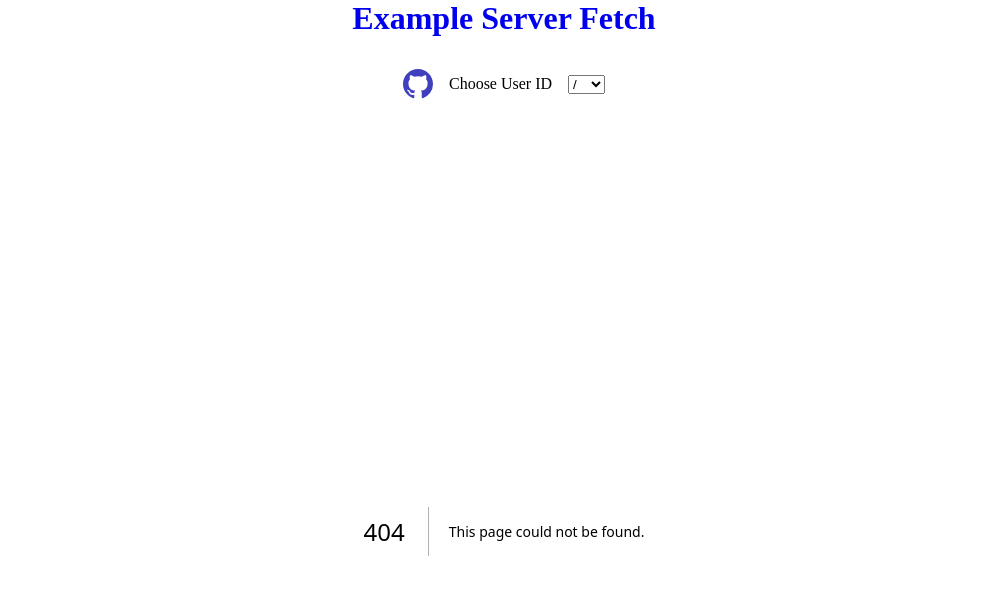
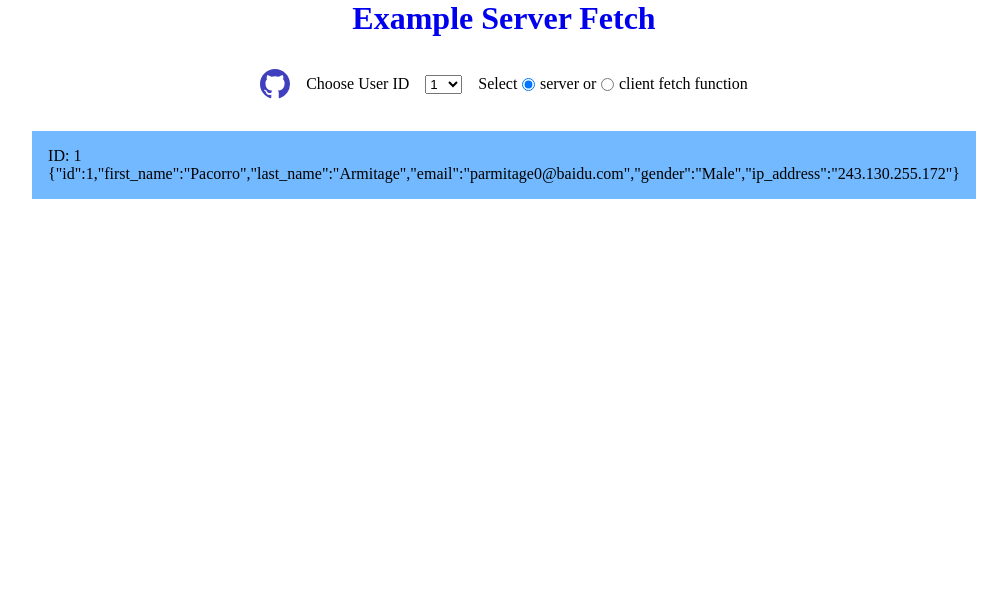
Before and after one commit to denisso/next13-app-exp, a Next.js app: page /client/1 in a window 1280 px wide. Before the commit this address had no page. Shown: the top 594 px of the page, without its empty margins (136-1143 px from the left). Built offline with nearby package versions, Linux system fonts and the light colour scheme; data requests are answered from the project's data file.

Commit message:
case updated
add option for choose between client and server "fetch" functions

```diff
--- /dev/null
+++ b/app/client/[id]/page.tsx
@@ -0,0 +1,13 @@
+"use client";
+import React from "react";
+import { ClientComponent } from "@/components/ClientComponent";
+import { fetchData } from "@/lib/fetchData";
+
+export default function Page({ params }: { params: { id: string } }) {
+  const [data, setData] = React.useState("");
+  React.useEffect(() => {
+    fetchData(params?.id).then((data) => setData(data));
+  }, [params]);
+
+  return <ClientComponent id={params?.id}>{data}</ClientComponent>;
+}
--- a/components/ClientContext.tsx
+++ b/components/ClientContext.tsx
@@ -1,5 +1,10 @@
 "use client";
 import React from "react";
+
+export enum EFetchSide {
+  client="client",
+  server="server",
+}
 
 interface IContexte {
   // if you did not start working from the home page,
@@ -10,6 +15,9 @@ interface IContexte {
   // setting in Nav, uses in ClientComponent
   isPending: boolean;
   setPending: (pending: boolean) => void;
+  // choosing between the client and server fetch function
+  fetchSide: EFetchSide;
+  setFetchSide: (side: EFetchSide) => void;
 }
 
 export const Context = React.createContext<IContexte | null>(null);
@@ -17,8 +25,9 @@ export const Context = React.createContext<IContexte | null>(null);
 export function ClientContext({ children }: { children: React.ReactNode }) {
   const [id, setId] = React.useState("");
   const [isPending, setPending] = React.useState(false);
+  const [fetchSide, setFetchSide] = React.useState<EFetchSide>(EFetchSide.server);
   return (
-    <Context.Provider value={{ id, setId, isPending, setPending }}>
+    <Context.Provider value={{ id, setId, isPending, setPending, fetchSide, setFetchSide }}>
       {children}
     </Context.Provider>
   );
--- a/components/Nav.module.scss
+++ b/components/Nav.module.scss
@@ -1,3 +1,9 @@
+.clientServer {
+  display: flex;
+  gap: .3rem;
+  align-items: center;
+}
+
 .nav {
   display: flex;
   justify-content: center;
--- a/components/Nav.tsx
+++ b/components/Nav.tsx
@@ -2,7 +2,7 @@
 import React from "react";
 import { useRouter } from "next/navigation";
 import styles from "./Nav.module.scss";
-import { Context } from "./ClientContext";
+import { Context, EFetchSide } from "./ClientContext";
 
 const arr = ["/", ...Array.from(Array(15), (x, index) => index + 1)];
 
@@ -11,14 +11,21 @@ export const Nav = () => {
   const context = React.useContext(Context);
   const [isPending, startTransition] = React.useTransition();
 
-  const handleChange = (e: React.ChangeEvent<HTMLSelectElement>) => {
-    startTransition(() => {
-      router.push(`${window.location.origin}/${e.target.value}`);
-    });
-  };
   React.useEffect(() => {
     context?.setPending(isPending);
   }, [isPending, context]);
+
+  const handleChange = (e: React.ChangeEvent<HTMLSelectElement>) => {
+    startTransition(() => {
+      router.push(
+        `${window.location.origin}/${context?.fetchSide}/${e.target.value}`
+      );
+    });
+  };
+
+  const handleChangeFetchSide = (e: React.ChangeEvent<HTMLInputElement>) => {
+    context?.setFetchSide(e.target.value as EFetchSide);
+  };
   return (
     <div className={styles.nav}>
       Choose User ID
@@ -31,6 +38,25 @@ export const Nav = () => {
           <option key={e}>{e}</option>
         ))}
       </select>
+      <div className={styles.clientServer}>
+        <span>Select</span>
+        <input
+          type="radio"
+          name="fetchside"
+          value={EFetchSide.server}
+          checked={context?.fetchSide === EFetchSide.server}
+          onChange={handleChangeFetchSide}
+        />
+        <span>server or</span>
+        <input
+          type="radio"
+          name="fetchside"
+          value={EFetchSide.client}
+          checked={context?.fetchSide === EFetchSide.client}
+          onChange={handleChangeFetchSide}
+        />
+        <span>client fetch function</span>
+      </div>
     </div>
   );
 };
--- a/components/ServerComponent.tsx
+++ b/components/ServerComponent.tsx
@@ -1,6 +1,6 @@
 import { fetchData } from "@/lib/fetchData";
 
 export const ServerComponent = async ({ id }: { id: string }) => {
-  const { data } = await fetchData(id);
-  return <section>{JSON.stringify(data)}</section>;
+  const  data  = await fetchData(id);
+  return <section>{data}</section>;
 };
--- a/lib/fetchData.ts
+++ b/lib/fetchData.ts
@@ -1,25 +1,23 @@
-import "server-only";
-
 interface IfetchData {
-  (id: string): Promise<{ data: { [key: string]: any } }>;
+  (id: string): Promise<string>;
 }
 
 export const fetchData: IfetchData = (id) =>
   new Promise(async (resolve) => {
-    let data = null;
+    let data = "";
     try {
       const response = await fetch("http://localhost:3001/users/" + id, {
-        next: { revalidate: false },
+        // next: { revalidate: false },
         cache: "force-cache",
       });
-      data = await response.json();
+      data = JSON.stringify(await response.json());
     } catch (e) {
       if (typeof e === "string") {
-        data = { error: e.toUpperCase() };
+        data = `error: ${e.toUpperCase()}`;
       } else if (e instanceof Error) {
-        data = { error: e.message };
+        data = ` error: ${e.message}`;
       }
     }
 
-    resolve({ data });
+    resolve(data);
   });
--- a/package.json
+++ b/package.json
@@ -9,14 +9,13 @@
     "lint": "next lint"
   },
   "dependencies": {
-    "@next/font": "13.1.5",
     "@types/node": "18.11.18",
     "@types/react": "18.0.27",
     "@types/react-dom": "18.0.10",
     "eslint": "8.32.0",
     "eslint-config-next": "13.1.5",
     "moment": "^2.29.4",
-    "next": "^13.1.7-canary.25",
+    "next": "^13.1.7-canary.27",
     "react": "^18.2.0",
     "react-dom": "18.2.0",
     "server-only": "^0.0.1",
```
Also changed, not shown: app/server/[id]/page.tsx (renamed from app/[id]/page.tsx), 1 other file (tests, documents, lock files or other folders).
